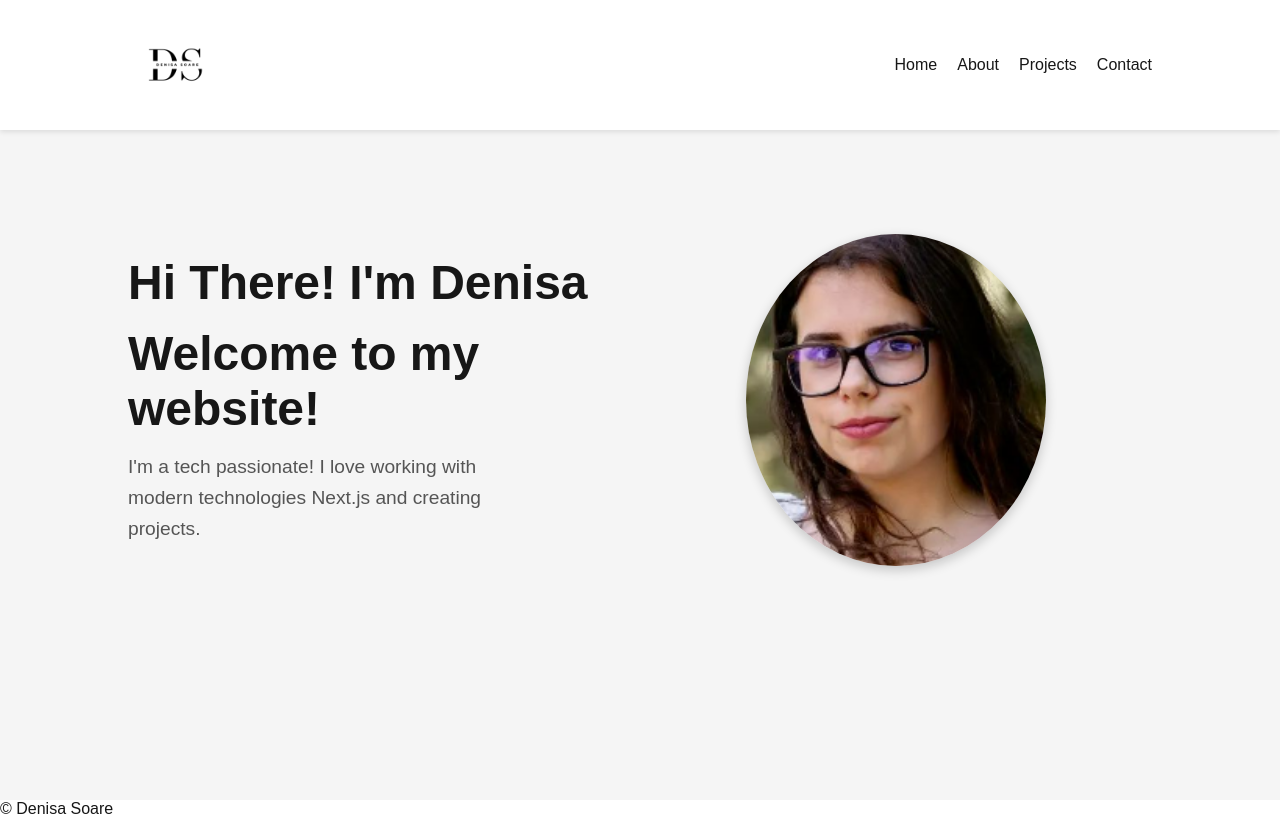
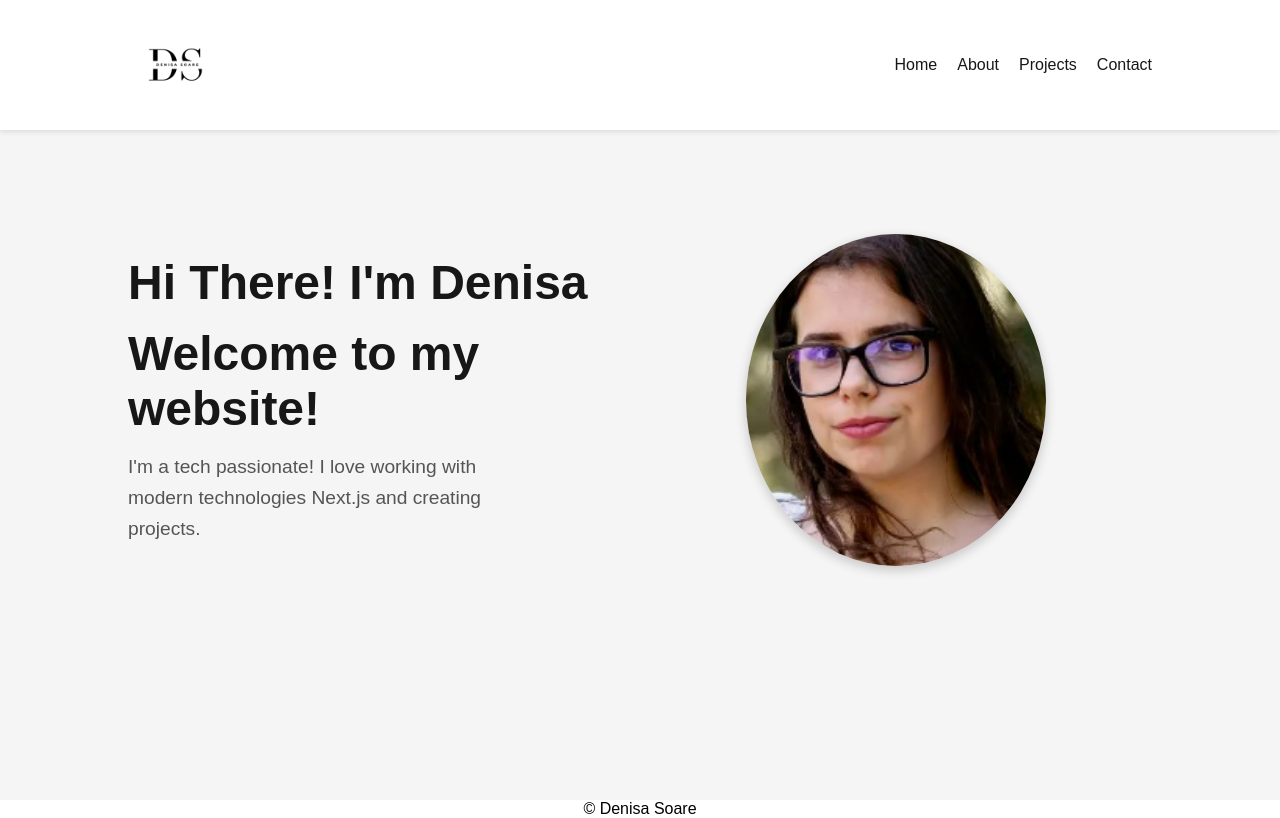
Before and after one commit to denisa-1016/Web-Portfolio, a Next.js app in the folder web-portfolio/: page / in a window 1280 px wide. Built offline with nearby package versions, Linux system fonts and the light colour scheme.

Commit message:
css file for the footer

```diff
--- a/web-portfolio/src/app/components/Footer.jsx
+++ b/web-portfolio/src/app/components/Footer.jsx
@@ -1,5 +1,5 @@
 "use client";
-import Link from "next/link";
+import "./footer.css";
 
 export default function Footer(){
     return (
--- /dev/null
+++ b/web-portfolio/src/app/components/footer.css
@@ -0,0 +1,5 @@
+footer{
+    background-color: #fff;
+    color: #000;
+    text-align: center;
+}
```
